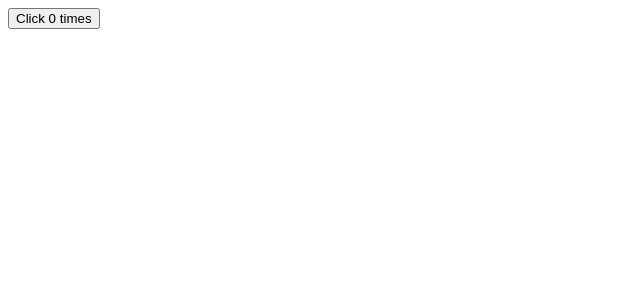
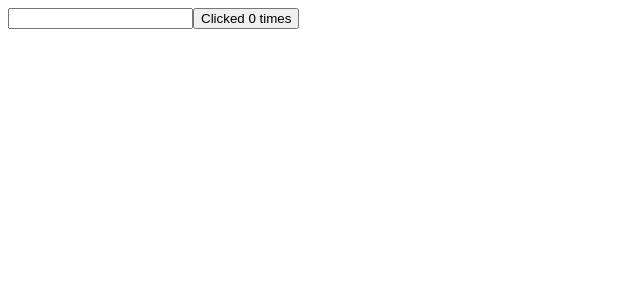
Before and after one commit to Christinekrm02/Hooks, a React (Create React App) app: page / in a window 1280 px wide. Shown: the top 300 px of the page, without its empty margins (0-640 px from the left). Built offline with nearby package versions, Linux system fonts and the light colour scheme.

Commit message:
Create class component that conditionally updates state

```diff
--- a/src/App.js
+++ b/src/App.js
@@ -8,13 +8,15 @@
 //import HookCounterWithPrevState from "./components/Hooks/HookCounterWithPrevState.jsx";
 // eslint-disable-next-line no-unused-vars
 import HookCounterWithArr from "./components/Hooks/HookCounterWithArr";
+// eslint-disable-next-line no-unused-vars
 import ClassCounterUE from "./components/ClassComponents/ClassCounterUE";
-import HookCounterUE from "./components/Hooks/HookCounterUE";
+import ClassCounterConditionalUE from "./components/ClassCounterConditionalUE";
+//import HookCounterUE from "./components/Hooks/HookCounterUE";
 
 function App() {
   return (
     <div className="App">
-      <HookCounterUE />
+      <ClassCounterConditionalUE />
     </div>
   );
 }
--- /dev/null
+++ b/src/components/ClassCounterConditionalUE.jsx
@@ -0,0 +1,44 @@
+import React, { Component } from "react";
+//Conditionally update state with class component using componentDidMount()
+export class ClassCounterConditionalUE extends Component {
+  //Initialize state within constructor
+  constructor(props) {
+    super(props);
+
+    this.state = {
+      count: 0,
+      name: "",
+    };
+  }
+
+  //Assign component to HTML element, using iniial state
+  componentDidMount() {
+    document.title = `Clicked ${this.state.count} times`;
+  }
+  //Set state when component updates after function is called
+  componentDidUpdate(prevProps, prevState) {
+    if (prevState.count !== this.state.count) {
+      console.log("Document updating");
+      document.title = `Clicked ${this.state.count} times`;
+    }
+  }
+  render() {
+    return (
+      <div>
+        <input
+          type="text"
+          value={this.state.name}
+          onChange={event => {
+            this.setState({ name: event.target.value });
+          }}
+        />
+        {/* Use a function to make component dynamic. Function can be created in constructor */}
+        <button onClick={() => this.setState({ count: this.state.count + 1 })}>
+          Clicked {this.state.count} times
+        </button>
+      </div>
+    );
+  }
+}
+
+export default ClassCounterConditionalUE;
```
